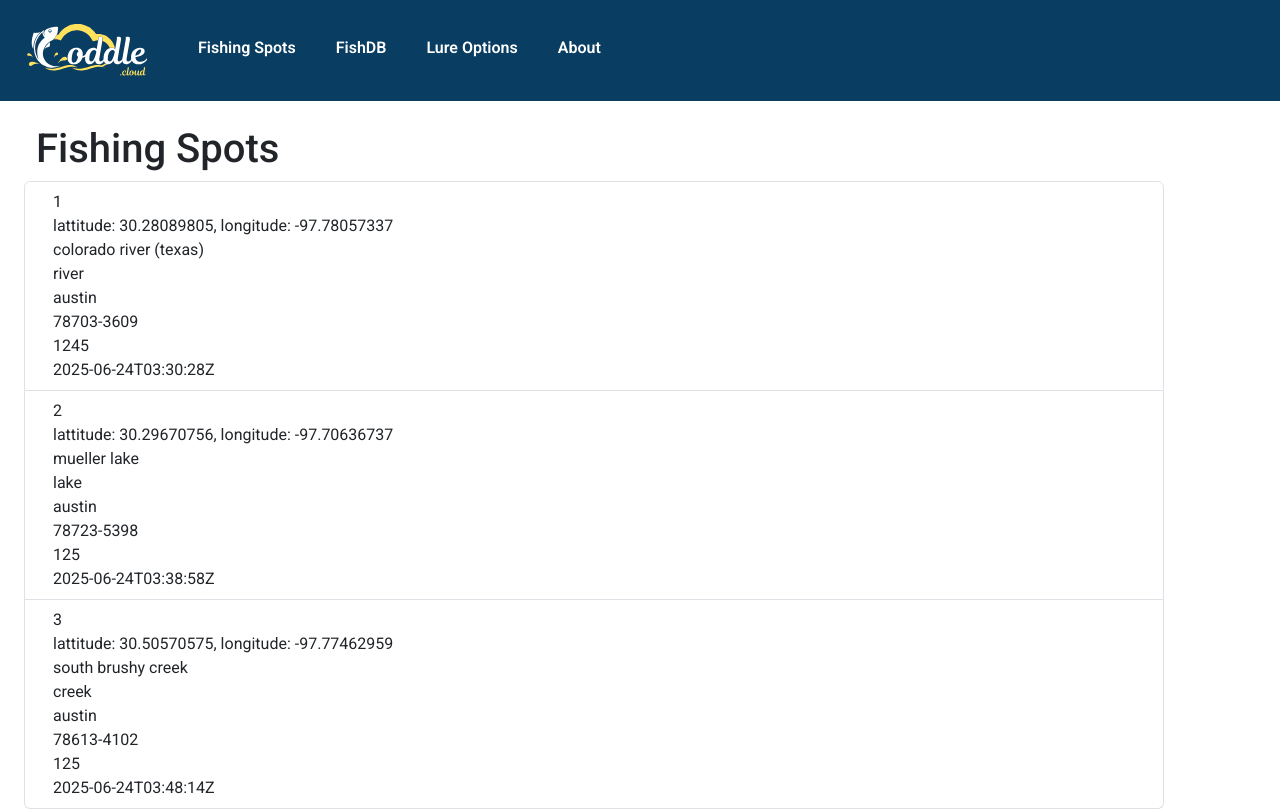
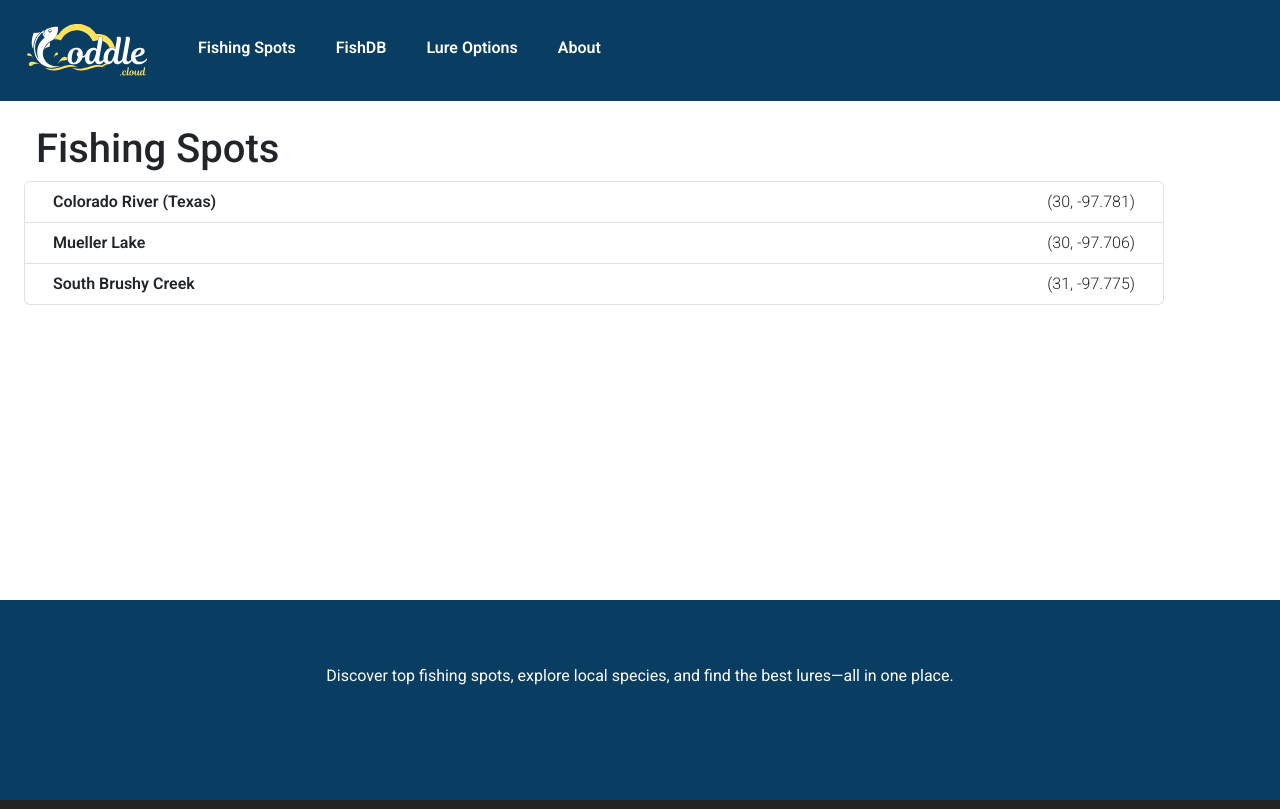
Before and after one commit to ElenaWikoff/coddle.cloud, a React (Vite) app in the folder frontend/: page /spots in a window 1280 px wide. Shown: the top 809 px of the page. Built offline with nearby package versions, Linux system fonts and the light colour scheme.

Commit message:
Minor spots page changes

```diff
--- a/frontend/src/pages/Spots.jsx
+++ b/frontend/src/pages/Spots.jsx
@@ -3,6 +3,8 @@ import ListGroup from "react-bootstrap/ListGroup";
 import Col from "react-bootstrap/Col";
 import Container from "react-bootstrap/esm/Container";
 import PageContainer from "../components/PageContainer";
+import { capitalizeEachWord } from "../utils/functions.jsx";
+import { BsArrowRight } from "react-icons/bs";
 
 const Spots = () => {
    const { results, pagination } = useLoaderData();
@@ -17,18 +19,21 @@ const Spots = () => {
                      return (
                         <ListGroup.Item
                            key={spot.id}
-                           className="row"
+                           className="row d-flex justify-content-between"
                            as={Link}
                            to={`/spots/${spot.id}`}
                         >
-                           <Col xs="auto">{spot.id}</Col>
-                           <Col>{`lattitude: ${spot.coordinates.lattitude}, longitude: ${spot.coordinates.longitude}`}</Col>
-                           <Col>{spot.feature_name}</Col>
-                           <Col>{spot.type}</Col>
-                           <Col>{spot.city}</Col>
-                           <Col>{spot.zip_code}</Col>
-                           <Col>{spot.fish_species}</Col>
-                           <Col>{spot.last_updated}</Col>
+                           <span className="w-auto" style={{ fontWeight: "600" }}>
+                              {capitalizeEachWord(spot.feature_name)}
+                           </span>
+                           <span className="w-auto" style={{fontWeight: "300"}}>
+                              {` (${spot.coordinates.lattitude.toFixed()}, ${spot.coordinates.longitude.toFixed(
+                                 3
+                              )})`}
+                           </span>
+                           {/* <span className="w-auto" >
+                              {new Date(spot.last_updated).toLocaleDateString()}
+                           </span> */}
                         </ListGroup.Item>
                      );
                   })}
```
